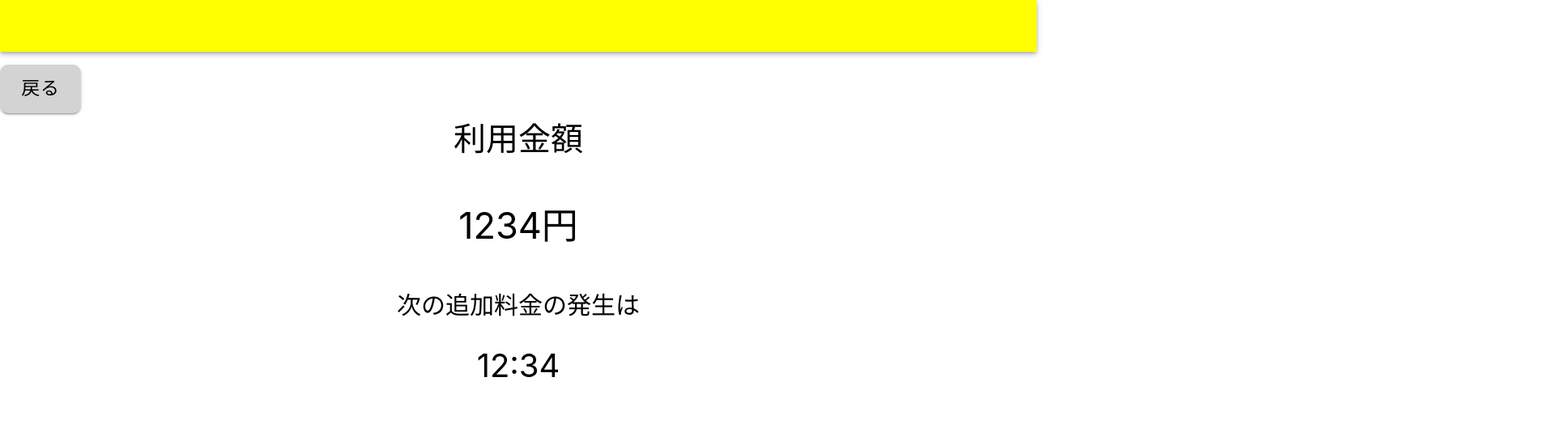
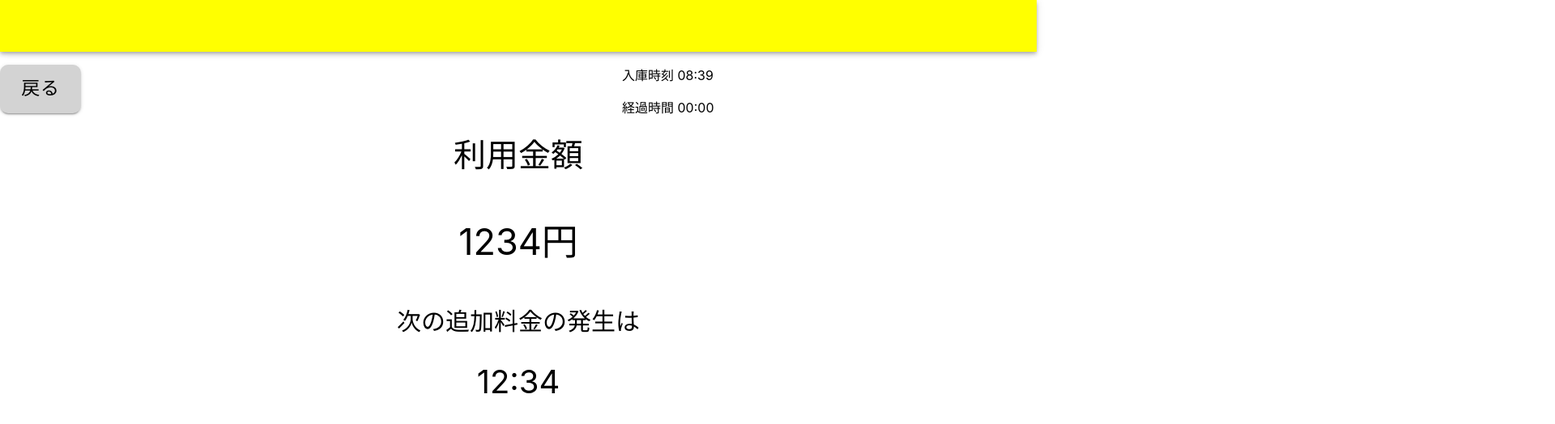
Before and after one commit to style-arts-corp/internship-2023-tsunoyama, a React (Create React App) app: page / in a window 1280 px wide. Both pictures are taken after a click on the button "確認". Shown: the top 524 px of the page at 81% size, 1920 px wide, since content can reach past the window. Built offline with nearby package versions, Linux system fonts and the light colour scheme.

Commit message:
現在時刻と入庫時刻の差分算出

```diff
--- a/src/App.tsx
+++ b/src/App.tsx
@@ -46,6 +46,7 @@ function App(){
 const [currrentwindow,setwindow] = useState(0);
 const handleViewChange = (newValue:number) => {setwindow(newValue);};
 const [costInfos, setInfos] = useState({
+  inputtime: dayjs(),
   baseCost: 150,
   baseCostTime: 30,
   maxCost: 700,
@@ -70,6 +71,9 @@ const [costInfos, setInfos] = useState({
   const [freetimeover,setFreetimeover] = React.useState(true);
 
 
+
+
+
   return (
     <div>
 
@@ -82,8 +86,8 @@ const [costInfos, setInfos] = useState({
             <p className="App-bigtext">入庫時刻</p>
               <LocalizationProvider dateAdapter={AdapterDayjs}>
                 <TimeField
-                value={inputtime}
-                onChange={(newValue) => setInputtime(newValue)}
+                value={costInfos.inputtime}
+                onChange={(newValue) =>  setInfos({ ...costInfos, inputtime:newValue as Dayjs})}
                 format="HH:mm"
               />
             </LocalizationProvider>
@@ -147,7 +151,7 @@ const [costInfos, setInfos] = useState({
         </main>
       </div>
       <div className="CostView" style={{ display: currrentwindow === 1 ? '' : 'none' }}>
-        <CostView handleViewChange={handleViewChange}/>
+        <CostView handleViewChange={handleViewChange} settings={costInfos}/>
       </div>
     </div>
   );
--- a/src/Confirmation.tsx
+++ b/src/Confirmation.tsx
@@ -1,20 +1,48 @@
-import React, { useState } from "react";
+import React, { useState,useEffect} from "react";
 import styled from '@emotion/styled';
 import Button from '@mui/material/Button';
 import dayjs, { Dayjs } from 'dayjs';
+import utc from 'dayjs/plugin/utc';
+
 
 
 import SettingWindow from './App';
 
 
 
-export default function Confirmation(props: {handleViewChange:(arg0: number) => void; }){
-    const handleiViewChange = (num:number) => {props.handleViewChange(num)};
+const NowTime = () => {
+    const [data, setData] = React.useState<Dayjs | null>(dayjs());
+
+    useEffect(() => {
+      const interval = setInterval(() => {
+        setData(dayjs());
+      }, 1000);
+
+      return () => clearInterval(interval);
+    }, []);
+
+    return data? data: null;
+  }
+
+
+export default function Confirmation(props:any){
+    const handleiViewChange1 = (num:number) => {props.handleViewChange(num)};
+    function elapsedTime()
+    {
+        const now = NowTime() as Dayjs;
+        dayjs.extend(utc);
+      return now ? dayjs(0).utc().millisecond(now.diff(props.settings.inputtime)) : dayjs(0);
+    }
+
     return(
 
-    <div>
-     <div style={{marginTop:"5em"}}>
-       <ReturnButtonStyle variant="contained" onClick={() => {handleiViewChange(0)}}sx={{backgroundColor: "lightgray"}}>戻る</ReturnButtonStyle>
+    <div style={{marginTop:"5em"}}>
+     <ReturnButtonStyle variant="contained" onClick={() => {handleiViewChange1(0)}}sx={{position:"absolute",backgroundColor: "lightgray"}}>戻る</ReturnButtonStyle>
+    <div style={{position:"relative",left:"60%"}}>
+        <p>入庫時刻 <span>{props.settings.inputtime.format("HH:mm")}</span></p>
+        <p>経過時間 <span>{elapsedTime().format("HH:mm")}</span></p>
+    </div>
+     <div>
        <p style={Title}>利用金額</p>
        <p style={CostText}>1234<span>円</span></p>
      </div>
```
